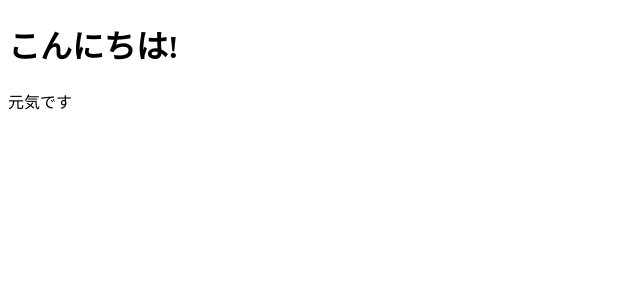
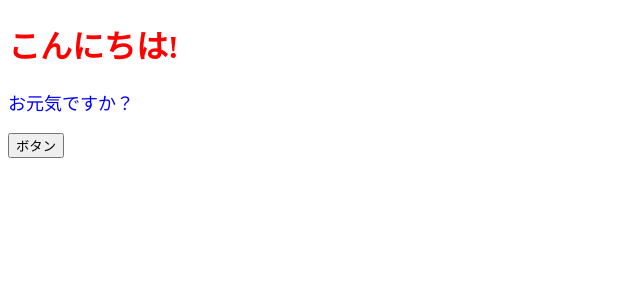
Before and after one commit to gerbilgerbil1/react-basic01, a React (Create React App) app: page / in a window 1280 px wide. Shown: the top 300 px of the page, without its empty margins (0-640 px from the left). Built offline with nearby package versions, Linux system fonts and the light colour scheme.

Commit message:
lecgture44

```diff
--- a/src/App.jsx
+++ b/src/App.jsx
@@ -1,8 +1,15 @@
 const App = () => {
+  const onClickButton = () => alert();
+  const contentStyle = {
+    color: "blue",
+    fontSize: "18px"
+  };
+
   return (
     <>
-      <h1>こんにちは!</h1>
-      <p>元気です</p>
+      <h1 style={{ color: "red" }}>こんにちは!</h1>
+      <p style={contentStyle}>お元気ですか？</p>
+      <button onClick={onClickButton}>ボタン</button>
     </>
   );
 };
```
